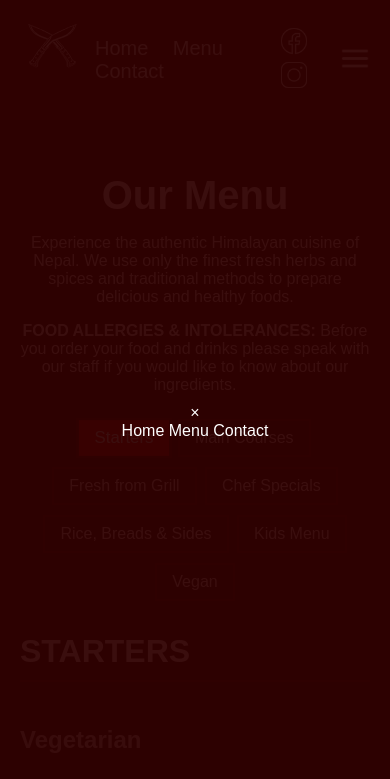
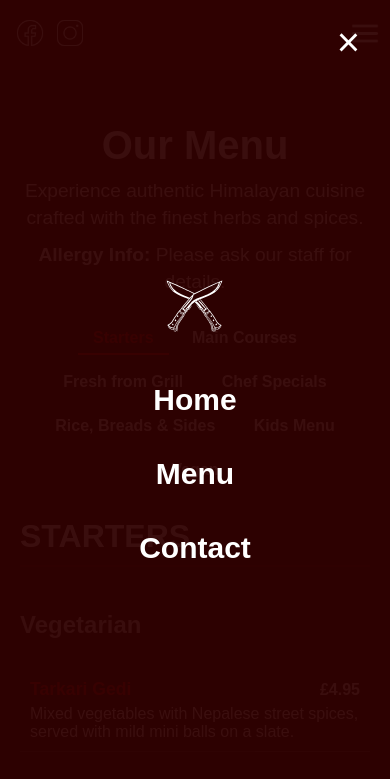
Before and after one commit to DmytroHonchar/DagGurkhaLiverpool, a plain HTML site: page public/menu.html in a window 390 px wide. Both pictures are taken after a click on the element 355 px from the left and 60 px from the top of the page. Shown: the top 779 px of the page. Drawn offline with Linux system fonts and the light colour scheme.

Commit message:
menu styling

```diff
--- a/public/menu.css
+++ b/public/menu.css
@@ -12,48 +12,67 @@ body, html {
     text-decoration: none;
   }
 
-  /* Header */
+  /* ================= Header ================= */
   header {
     display: flex;
+    flex-direction: row;
     justify-content: space-between;
+    padding: 10px;
+    width: 100%;
+    height: 100px;
+    box-sizing: border-box;
+    text-align: center;
     align-items: center;
+    box-shadow: 0 4px 6px rgba(0, 0, 0, 0.1);
     background-color: #300202;
-    padding: 10px 20px;
-    height: 100px;
   }
 
-  header nav a {
+  nav a {
+    font-family: 'Lora', sans-serif;
+    font-weight: bold;
+    text-decoration: none;
     font-size: 27px;
-    margin: 0 20px;
-    transition: transform 0.5s, color 0.5s;
+    padding: 10px;
+    margin: 10px 20px;
+    color: white;
+    display: inline-block;
+    transition: transform 0.5s ease, color 0.5s ease;
+    transform-origin: center bottom;
   }
 
-  header nav a:hover {
+  nav a:hover {
+    color: rgb(207, 18, 18);
     transform: scale(1.1);
-    color: rgb(207, 18, 18);
+  }
+
+  .momo-sticker {
+    margin-left: 20px;
+    margin-top: 20px;
+    transition: transform 0.5s ease;
+  }
+
+  .momo-sticker:hover {
+    transform: scale(1.1);
+  }
+
+  .media {
+    margin-left: 0px;
+    display: flex;
+    align-items: center;
   }
 
   .media a {
-    margin: 0 5px;
+    text-decoration: none;
+    margin: 5px;
+    transition: transform 0.5s ease;
   }
 
-  /* Navigation Overlay (Mobile) */
-  .nav-overlay {
-    display: none;
-    position: fixed;
-    top: 0;
-    left: 0;
-    width: 100%;
-    height: 100%;
-    background-color: rgba(48, 2, 2, 0.95);
-    flex-direction: column;
-    align-items: center;
-    justify-content: center;
-    z-index: 1000;
+  .media a img {
+    transition: transform 0.5s ease;
   }
 
-  .nav-overlay.active {
-    display: flex;
+  .media a:hover img {
+    transform: scale(1.1);
   }
 
   /* Menu Page */
@@ -71,28 +90,58 @@ body, html {
     margin-bottom: 10px;
   }
 
+  .menu-header p {
+    font-size: 1.2rem;
+    max-width: 600px;
+    margin: 0 auto 10px;
+    line-height: 1.4;
+  }
+
   /* Tab Buttons */
-  .menu-tabs {
+/* Elegant Tab Button Styling */
+.menu-tabs {
     text-align: center;
+    /* border-bottom: 1px solid #555; */
     margin-bottom: 20px;
   }
 
   .menu-tabs .tab-btn {
-    background-color: #000;
+    background: none;
+    border: none;
     color: #fff;
-    border: 2px solid #300202;
-    padding: 10px 20px;
-    margin: 0 5px;
     font-size: 1.1rem;
+    margin: 0 20px;
+    padding: 10px 0;
     cursor: pointer;
-    transition: background-color 0.3s, transform 0.3s;
+    position: relative;
+    outline: none;
+    transition: color 0.3s;
+    font-weight: bold;
   }
 
-  .menu-tabs .tab-btn:hover,
+  .menu-tabs .tab-btn::after {
+    content: "";
+    position: absolute;
+    left: 0;
+    bottom: 0;
+    width: 0;
+    height: 2px;
+    background: rgb(207, 18, 18);
+    transition: width 0.3s;
+  }
+
+  .menu-tabs .tab-btn:hover {
+    color: rgb(207, 18, 18);
+  }
+
   .menu-tabs .tab-btn.active {
-    background-color: rgb(207, 18, 18);
-    transform: scale(1.05);
+    color: rgb(207, 18, 18);
   }
+
+  .menu-tabs .tab-btn.active::after {
+    width: 100%;
+  }
+
 
   /* Menu Container and Sections */
   .menu-container {
@@ -228,7 +277,7 @@ body, html {
     display: flex;
     align-items: center;
     justify-content: space-between;
-    font-size: 1rem;
+    font-size: 16px;
   }
 
   .option-name {
@@ -276,7 +325,7 @@ body, html {
     display: grid;
     grid-template-columns: repeat(2, minmax(120px, 1fr));
     gap: 5px 20px;  /* 5px row gap, 20px column gap */
-    font-size: 0.95rem;
+    font-size: 1rem;
   }
 
   .indian-options li {
@@ -288,3 +337,105 @@ body, html {
   .indian-options li span:first-child {
     font-weight: bold;
   }
+
+
+  /* ===== Navigation Overlay & Mobile Menu Styles ===== */
+.menu-icon {
+    display: none; /* Hidden by default on larger screens */
+    cursor: pointer;
+  }
+
+  .nav-overlay {
+    display: none; /* Initially hidden */
+    position: fixed;
+    top: 0;
+    left: 0;
+    width: 100%;
+    height: 100%;
+    z-index: 1000;
+    background-color: rgba(48, 2, 2, 0.95);
+    flex-direction: column;
+    align-items: center;
+    justify-content: center;
+  }
+
+  .nav-overlay.active {
+    display: flex;
+    animation: slideIn 0.5s forwards;
+  }
+
+  .nav-overlay.inactive {
+    animation: slideOut 0.5s forwards;
+    display: flex;
+  }
+
+  .nav-overlay nav {
+    display: flex;
+    flex-direction: column;
+    text-align: center;
+  }
+
+  .nav-overlay nav a {
+    display: block;
+    color: white;
+    font-size: 30px;
+    text-decoration: none;
+    margin: 10px 0;
+    transition: color 0.3s ease;
+  }
+
+  .nav-overlay nav a:hover {
+    color: #ffb766;
+  }
+
+  .close-btn {
+    position: absolute;
+    top: 20px;
+    right: 30px;
+    font-size: 40px;
+    color: white;
+    cursor: pointer;
+  }
+
+  body.no-scroll {
+    overflow: hidden;
+  }
+
+  /* Keyframe animations for the overlay */
+  @keyframes slideIn {
+    from { transform: translateX(100%); }
+    to { transform: translateX(0); }
+  }
+
+  @keyframes slideOut {
+    from { transform: translateX(0); }
+    to { transform: translateX(100%); }
+  }
+
+
+  /* ===== Responsive Adjustments ===== */
+@media (max-width: 768px) {
+    /* Hide the inline nav and logo on small screens */
+    header > nav {
+        display: none;
+    }
+
+    header {
+        position: static;
+        width: 100%;
+        padding: 0px 10px;
+        height: 70px;
+    }
+
+    .momo-sticker {
+      display: none;
+    }
+
+    /* Show the mobile menu icon */
+    .menu-icon {
+      display: block;
+      margin-left: auto;
+      transition: transform 0.3s ease;
+      cursor: pointer;
+    }
+  }
--- a/public/menu.html
+++ b/public/menu.html
@@ -8,10 +8,9 @@
   <link rel="icon" href="/DagGurkhaLiverpool/public/content/fav-ico.ico" type="image/x-icon" />
 </head>
 <body>
-  <!-- Header -->
     <header>
-    <a href="/" class="hidden-link">
-      <img class="momo-sticker" src="/DagGurkhaLiverpool/public/content/logo.svg" alt="Logo" style="width: 65px;" />
+        <a href="/contact" class="hidden-link">
+          <img class="momo-sticker" src="/DagGurkhaLiverpool/public/content/logo.svg" alt="Logo" style="width: 65px;">
         </a>
         <nav>
           <a href="/">Home</a>
@@ -20,21 +19,25 @@
         </nav>
         <div class="media">
           <a href="https://www.facebook.com/profile.php?id=61563020801861" target="_blank">
-        <img src="/DagGurkhaLiverpool/public/content/facebook.png" alt="Facebook" width="30px" />
+            <img src="/DagGurkhaLiverpool/public/content/facebook.png" alt="Facebook" width="30px">
           </a>
           <a href="https://www.instagram.com/gurkhasliverpool/" target="_blank">
-        <img src="/DagGurkhaLiverpool/public/content/instagram.png" alt="Instagram" width="30px" />
+            <img src="/DagGurkhaLiverpool/public/content/instagram.png" alt="Instagram" width="30px">
           </a>
         </div>
+        <!-- Mobile Menu Icon (visible on mobile via CSS) -->
         <div class="menu-icon">
-      <img src="/DagGurkhaLiverpool/public/content/more.png" alt="Menu Icon" style="width:30px;" />
+          <img src="/DagGurkhaLiverpool/public/content/more.png" alt="Menu Icon" style="width:30px;">
         </div>
       </header>
 
-  <!-- Navigation Overlay (Mobile) -->
+      <!-- Navigation Overlay -->
   <div class="nav-overlay">
     <span class="close-btn">&times;</span>
     <nav>
+          <a href="/public/delivery.html" class="hidden-link">
+                <img class="cannoli-sticker" src="/DagGurkhaLiverpool/public/content/drop.ico.svg" alt="Cannoli" style="width: 75px;" >
+            </a>
       <a href="/">Home</a>
       <a href="/menu">Menu</a>
       <a href="/contact">Contact</a>
@@ -45,8 +48,10 @@
   <main class="menu-page">
     <section class="menu-header">
         <h1>Our Menu</h1>
-      <p>Experience the authentic Himalayan cuisine of Nepal. We use only the finest fresh herbs and spices and traditional methods to prepare delicious and healthy foods.</p>
-      <p><strong>FOOD ALLERGIES &amp; INTOLERANCES:</strong> Before you order your food and drinks please speak with our staff if you would like to know about our ingredients.</p>
+        <p>
+          Experience authentic Himalayan cuisine crafted with the finest herbs and spices.
+        </p>
+        <p><strong>Allergy Info:</strong> Please ask our staff for details.</p>
       </section>
 
     <!-- Tab Buttons -->
@@ -601,7 +606,7 @@
           <h4>Chips</h4>
           <span class="price">£3.50</span>
         </div>
-        <p>Crispy golden chips served with ketchup.</p>
+        <p>Crispy golden chips.</p>
       </div>
       <div class="menu-item">
         <div class="item-header">
@@ -770,16 +775,19 @@
           <h4>Plain Flat Bread</h4>
           <span class="price">£3.00</span>
         </div>
+        <p>Plain flatbread served with a light spread of butter.</p>
       </div>
       <div class="menu-item">
         <div class="item-header">
           <h4>Kids Vanilla Ice Cream</h4>
           <span class="price">£3.00</span>
         </div>
+        <p>Vanilla ice cream served in a small cup.</p>
       </div>
     </div>
     <p class="menu-note">Da Gurkhas believe in fresh food served at the table, not in containers. Therefore, takeaway is not available.</p>
   </div>
+
 
       <!-- VEGAN MENU -->
       <div class="menu-section" id="vegan" style="display: none;">
@@ -933,6 +941,7 @@
               <h4>Chips</h4>
               <span class="price">£3.50</span>
             </div>
+            <p>Crispy golden chips.</p>
           </div>
         </div>
         <p class="menu-note">Takeaway is not available for hygiene reasons.</p>
```
Also changed, not shown: public/home.html (+1 -1 lines), public/content/inside/rich.jpeg, public/content/owner2.jpeg. Lines whose indentation alone changed are shown as unchanged.
